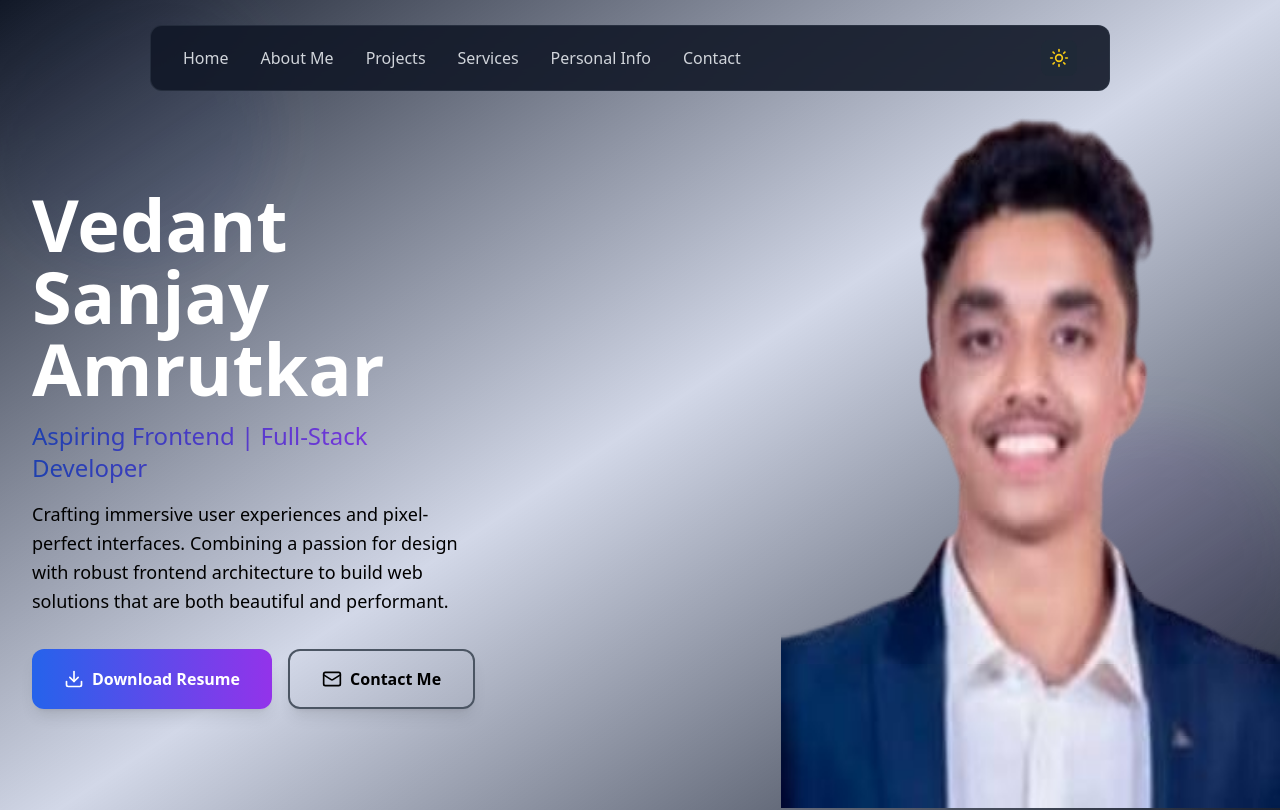
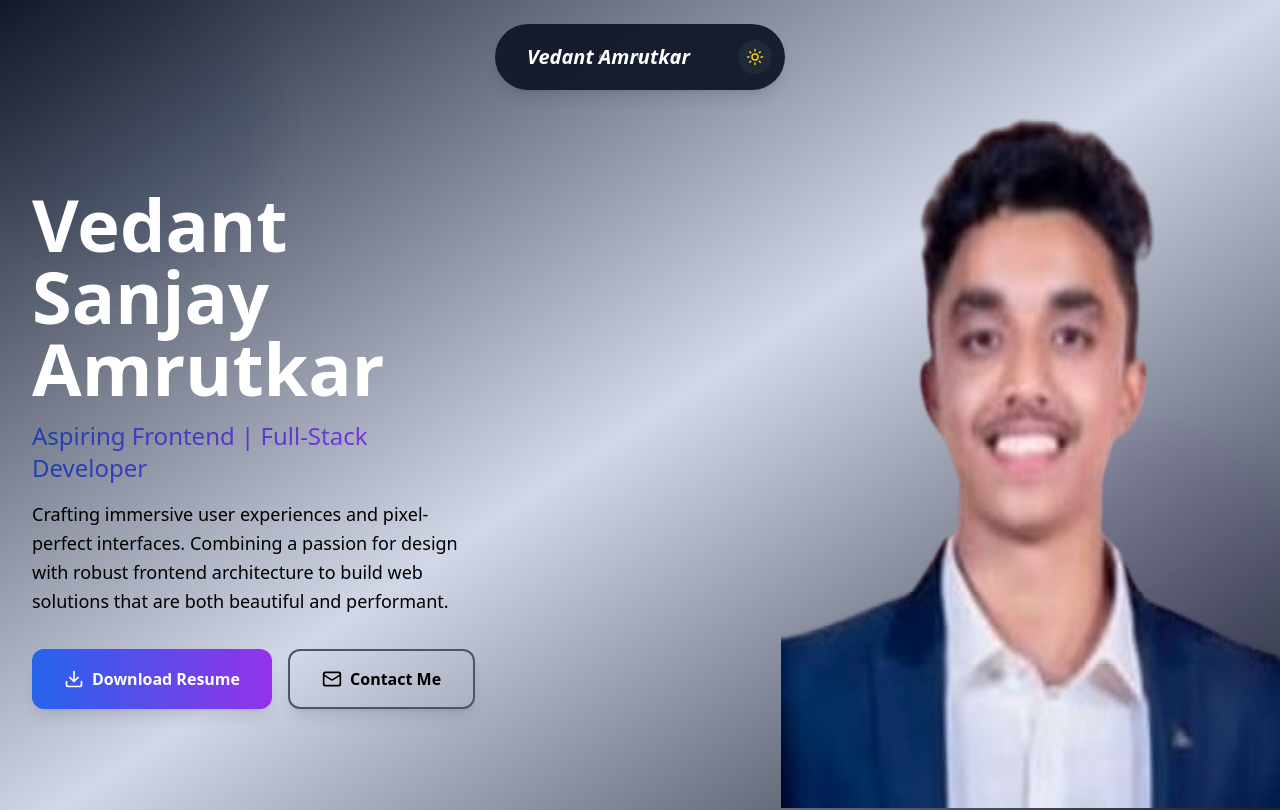
Before and after one commit to vedant-zeus/Portfolio, a React (Vite) app: page / in a window 1280 px wide. Shown: the top 810 px of the page. Built offline with nearby package versions, Linux system fonts and the light colour scheme.

Commit message:
new navbar

```diff
--- a/src/components/Navigation.tsx
+++ b/src/components/Navigation.tsx
@@ -3,8 +3,10 @@ import { Moon, Sun, Menu, X } from 'lucide-react';
 import { useTheme } from '../contexts/ThemeContext';
 
 const Navigation: React.FC = () => {
+
+  const [isHovered, setIsHovered] = React.useState(false);
   const { isDark, toggleTheme } = useTheme();
-  const [isMenuOpen, setIsMenuOpen] = React.useState(false);
+  const [isMobileMenuOpen, setIsMobileMenuOpen] = React.useState(false);
 
   const navLinks = [
     { href: '#hero', label: 'Home' },
@@ -19,69 +21,75 @@ const Navigation: React.FC = () => {
     const element = document.querySelector(href);
     if (element) {
       element.scrollIntoView({ behavior: 'smooth' });
-      setIsMenuOpen(false);
+      setIsMobileMenuOpen(false);
     }
   };
 
   return (
+    <>
+      {/* Desktop Navigation */}
       <nav
-      className={`fixed top-0 w-3/4 ml-[150px] mx-auto mt-[25px] z-50 transition-all duration-300 backdrop-blur-md rounded-xl ${
-        isDark
-          ? 'bg-gray-900/90 border-gray-700/50'
-          : 'bg-white/90 border-gray-200/50'
-      } border`}
+        className="hidden md:block fixed top-6 left-1/2 -translate-x-1/2 z-50 transition-all duration-500 ease-out"
+        onMouseEnter={() => setIsHovered(true)}
+        onMouseLeave={() => setIsHovered(false)}
       >
-      <div className=" max-w-7x1 mx-auto px-4 sm:px-6 lg:px-8">
-        <div className="flex justify-between items-center h-16">
-          {/* Desktop Navigation */}
-          <div className="hidden md:flex items-center space-x-8 w-3/q4">
-            {navLinks.map((link) => (
+        <div
+          className={`relative backdrop-blur-md transition-all duration-500 ease-out rounded-full ${
+            isDark ? 'bg-gray-900/95' : 'bg-white/95'
+          } ${
+            isHovered ? 'px-8 py-4 shadow-2xl' : 'px-8 py-4 shadow-lg'
+          }`}
+          style={{
+            width: isHovered ? 'auto' : '180px',
+            minWidth: isHovered ? '800px' : '290px',
+          }}
+        >
+          <div className="flex items-center justify-between gap-6">
+            {/* Brand Name - Always Visible */}
+            <div className={`font-bold text-xl italic whitespace-nowrap ${
+              isDark ? 'text-white' : 'text-gray-900'
+            }`}>
+              Vedant Amrutkar
+            </div>
+
+            {/* Navigation Links - Appear on Hover */}
+            <div
+              className={`flex items-center gap-1 transition-all duration-500 ${
+                isHovered ? 'opacity-100 scale-100' : 'opacity-0 scale-95 w-0'
+              }`}
+              style={{
+                overflow: isHovered ? 'visible' : 'hidden',
+              }}
+            >
+              {navLinks.map((link, index) => (
                 <button
                   key={link.href}
                   onClick={() => scrollToSection(link.href)}
-                className={`relative group transition-all duration-300 transform
-                  hover:scale-110 hover:-translate-y-1
-                  ${isDark ? 'text-gray-300' : 'text-gray-700'}
-                `}
-              >
-                <span
-                  className={`transition-all duration-300 ${
+                  className={`relative group px-5 py-2 text-xs font-medium tracking-wider transition-all duration-300 rounded-full whitespace-nowrap ${
                     isDark
-                      ? 'group-hover:text-transparent group-hover:bg-clip-text group-hover:bg-gradient-to-r group-hover:from-blue-400 group-hover:to-pink-500'
-                      : 'group-hover:text-transparent group-hover:bg-clip-text group-hover:bg-gradient-to-r group-hover:from-blue-600 group-hover:to-purple-600'
-                  }`}
+                      ? 'text-gray-300 hover:text-grey-400 hover:bg-white/10'
+                      : 'text-gray-700 hover:text-gray-900 hover:bg-white-100'
+                  } ${index === 0 ? 'bg-white/20 text-black' : ''}`}
+                  style={{
+                    transitionDelay: isHovered ? `${index * 50}ms` : '0ms',
+                  }}
                 >
                   {link.label}
-                </span>
 
+                  {/* Hover dot indicator */}
                   <span
-                  className={`absolute left-0 -bottom-1 h-0.5 w-0
-                  group-hover:w-full transition-all duration-500
-                  ${isDark ? 'bg-gradient-to-r from-blue-400 to-pink-500' : 'bg-gradient-to-r from-blue-600 to-purple-600'}`}
-                ></span>
+                    className={`absolute -top-1 left-1/2 -translate-x-1/2 w-1.5 h-1.5 rounded-full transition-all duration-300 ${
+                      isDark ? 'bg-white' : 'bg-gray-900'
+                    } ${index === 0 ? 'opacity-100' : 'opacity-0 group-hover:opacity-100'}`}
+                  />
                 </button>
               ))}
             </div>
 
-          {/* Desktop Theme Button */}
-          <div className="hidden md:flex items-center">
+            {/* Theme Toggle - Always Visible */}
             <button
               onClick={toggleTheme}
-              className={`p-2 rounded-lg transition-all duration-200 hover:scale-110 ${
-                isDark
-                  ? 'bg-gray-800 text-yellow-400 hover:bg-gray-700'
-                  : 'bg-gray-100 text-gray-600 hover:bg-gray-200'
-              }`}
-            >
-              {isDark ? <Sun size={20} /> : <Moon size={20} />}
-            </button>
-          </div>
-
-          {/* Mobile Menu Button */}
-          <div className="md:hidden flex items-center space-x-2">
-            <button
-              onClick={toggleTheme}
-              className={`p-2 rounded-lg transition-all duration-200 ${
+              className={`p-2 rounded-full transition-all duration-300 hover:scale-110 ${
                 isDark
                   ? 'bg-gray-800 text-yellow-400 hover:bg-gray-700'
                   : 'bg-gray-100 text-gray-600 hover:bg-gray-200'
@@ -89,38 +97,83 @@ const Navigation: React.FC = () => {
             >
               {isDark ? <Sun size={18} /> : <Moon size={18} />}
             </button>
+          </div>
+
+          {/* Decorative dots */}
+          <div
+            className={`absolute top-1/2 -translate-y-1/2 flex gap-8 transition-all duration-500 ${
+              isHovered ? 'opacity-0' : 'opacity-30'
+            }`}
+            style={{ left: '50%', transform: 'translate(-50%, -50%)' }}
+          >
+            {[...Array(3)].map((_, i) => (
+              <div
+                key={i}
+                className={`w-1.5 h-1.5 rounded-full ${
+                  isDark ? 'bg-white' : 'bg-gray-900'
+                }`}
+              />
+            ))}
+          </div>
+        </div>
+      </nav>
+
+      {/* Mobile Navigation */}
+      <nav className="md:hidden fixed top-0 left-0 right-0 z-50">
+        <div className={`m-4 backdrop-blur-md rounded-2xl ${
+          isDark ? 'bg-gray-900/95' : 'bg-white/95'
+        } shadow-lg`}>
+          <div className="flex items-center justify-between px-6 py-4">
+            {/* Brand Name */}
+            <div className={`font-bold text-lg italic ${
+              isDark ? 'text-white' : 'text-gray-900'
+            }`}>
+              Rekorder
+            </div>
+
+            {/* Mobile Controls */}
+            <div className="flex items-center gap-2">
+              {/* Theme Toggle */}
               <button
-              onClick={() => setIsMenuOpen(!isMenuOpen)}
-              className={`p-2 rounded-lg transition-all duration-200 ${
+                onClick={toggleTheme}
+                className={`p-2 rounded-full transition-all duration-300 ${
+                  isDark
+                    ? 'bg-gray-800 text-yellow-400 hover:bg-gray-700'
+                    : 'bg-gray-100 text-gray-600 hover:bg-gray-200'
+                }`}
+              >
+                {isDark ? <Sun size={18} /> : <Moon size={18} />}
+              </button>
+
+              {/* Menu Toggle */}
+              <button
+                onClick={() => setIsMobileMenuOpen(!isMobileMenuOpen)}
+                className={`p-2 rounded-full transition-all duration-300 ${
                   isDark
                     ? 'bg-gray-800 text-white hover:bg-gray-700'
                     : 'bg-gray-100 text-gray-900 hover:bg-gray-200'
                 }`}
               >
-              {isMenuOpen ? <X size={20} /> : <Menu size={20} />}
+                {isMobileMenuOpen ? <X size={20} /> : <Menu size={20} />}
               </button>
             </div>
           </div>
 
           {/* Mobile Menu */}
-        {isMenuOpen && (
-          <div
-            className={`md:hidden border-t transition-all duration-200 ${
-              isDark
-                ? 'border-gray-700 bg-gray-900/95'
-                : 'border-gray-200 bg-white/95'
-            }`}
-          >
-            <div className="px-2 pt-2 pb-3 space-y-1">
-              {navLinks.map((link) => (
+          {isMobileMenuOpen && (
+            <div className={`border-t px-4 py-3 ${
+              isDark ? 'border-gray-800' : 'border-gray-200'
+            }`}>
+              <div className="space-y-1">
+                {navLinks.map((link, index) => (
                   <button
                     key={link.href}
                     onClick={() => scrollToSection(link.href)}
-                  className={`block w-full text-left px-3 py-2 text-base font-medium transition-all duration-300 transform hover:scale-105 ${
+                    className={`w-full text-left px-4 py-3 rounded-xl text-sm font-medium tracking-wide transition-all duration-300 ${
                       isDark
-                      ? 'text-gray-300 hover:bg-gray-800'
-                      : 'text-gray-700 hover:bg-gray-100'
-                  } rounded-lg`}
+                        ? 'text-gray-300 hover:text-white hover:bg-white/10'
+                        : 'text-gray-700 hover:text-gray-900 hover:bg-gray-100'
+                    } ${index === 0 ? (isDark ? 'bg-white/20 text-white' : 'bg-gray-200 text-gray-900') : ''}`}
                   >
                     {link.label}
                   </button>
@@ -130,6 +183,7 @@ const Navigation: React.FC = () => {
           )}
         </div>
       </nav>
+    </>
   );
 };
 
```
Lines whose indentation alone changed are shown as unchanged.
